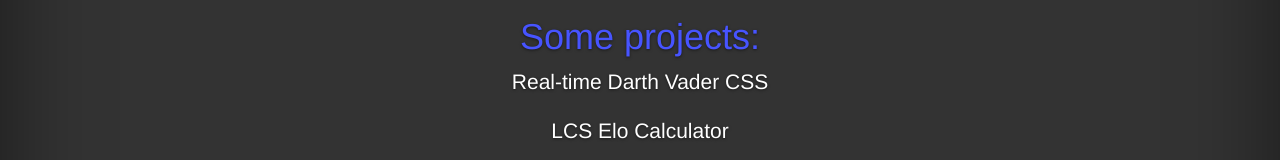
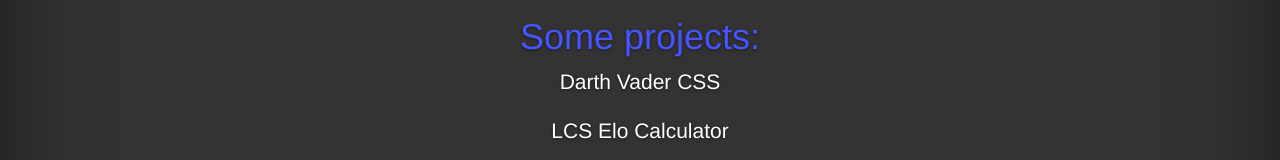
Before and after one commit to tsitu/tsitu.github.io, a plain HTML site: page about.html in a window 1280 px wide. Shown: the part 294-454 px from the top of the page. Drawn offline with nearby package versions, Linux system fonts and the light colour scheme.

```diff
--- a/about.html
+++ b/about.html
@@ -60,7 +60,7 @@
 
           <div class="inner cover">
             <h1 class="cover-heading"><font color="#4754FF">Some projects:</font></h1>
-            <p align="center" class="lead"><a href="darth.html">Real-time Darth Vader CSS</a></p>
+            <p align="center" class="lead"><a href="darth.html">Darth Vader CSS</a></p>
             <p align="center" class="lead"><a href="http://tsitu.github.io/LCS-Elo/">LCS Elo Calculator</a></p>
             <p align="center" class="lead"><a href="https://github.com/tsitu/reallygoodbot">reallygoodbot</a></p>
           </div>
```
Also changed, not shown: darth.html (+3 -0 lines), favicon.ico (added).
